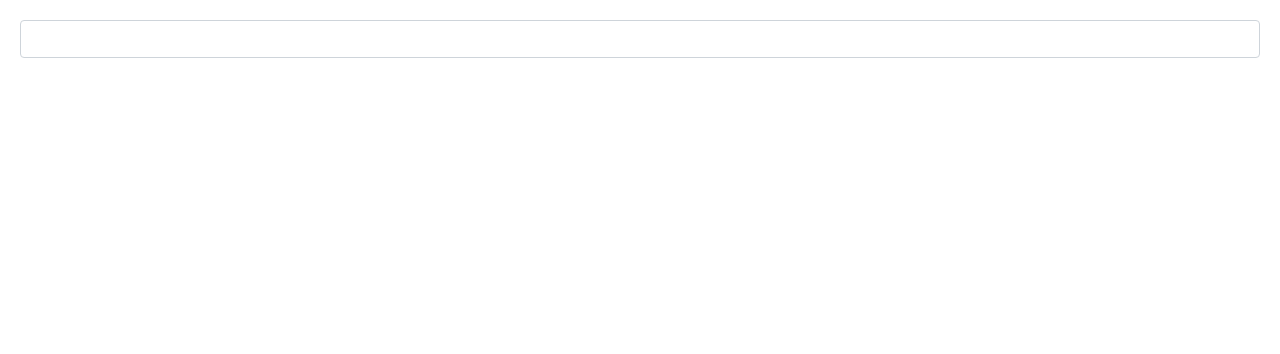
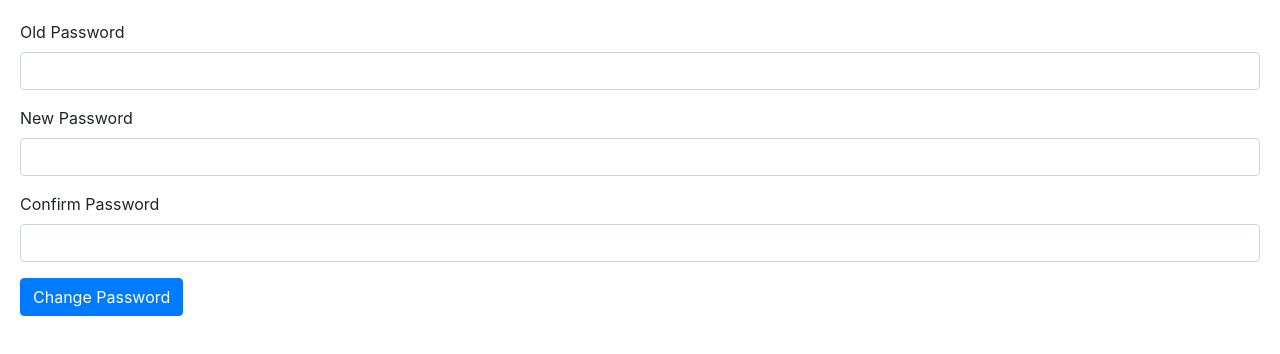
Before and after one commit to kdhruvajyothreddy/angular-assignment2, an Angular app: page / in a window 1280 px wide. Shown: the top 354 px of the page. Built offline with nearby package versions, Linux system fonts and the light colour scheme.

Commit message:
Reactive forms: Validations for form to change password

```diff
--- a/src/app/app.component.html
+++ b/src/app/app.component.html
@@ -1,3 +1,3 @@
 <link rel="stylesheet" href="https://use.fontawesome.com/releases/v5.7.0/css/all.css" integrity="sha384-lZN37f5QGtY3VHgisS14W3ExzMWZxybE1SJSEsQp9S+oqd12jhcu+A56Ebc1zFSJ" crossorigin="anonymous">
 
-<new-course-form></new-course-form>
+<change-password></change-password>
--- a/src/app/app.module.ts
+++ b/src/app/app.module.ts
@@ -12,6 +12,7 @@ import { ZippyComponent } from './zippy/zippy.component';
 import { ContactFormComponent } from './contact-form/contact-form.component';
 import { NewCourseFormComponent } from './new-course-form/new-course-form.component';
 import { SignupFormComponent } from './signup-form/signup-form.component';
+import { ChangePasswordComponent } from './change-password/change-password.component';
 
 @NgModule({
   declarations: [
@@ -23,7 +24,8 @@ import { SignupFormComponent } from './signup-form/signup-form.component';
     ZippyComponent,
     ContactFormComponent,
     NewCourseFormComponent,
-    SignupFormComponent
+    SignupFormComponent,
+    ChangePasswordComponent
   ],
   imports: [
     BrowserModule,
--- /dev/null
+++ b/src/app/change-password/change-password.component.html
@@ -0,0 +1,30 @@
+<form [formGroup]="form">
+
+    <div class="form-group">
+        <label for="oldPassword">Old Password</label>
+        <input formControlName="oldPassword" id="oldPassword" type="text" class="form-control">
+        <div *ngIf="oldPassword.touched && oldPassword.invalid" class="alert alert-danger">
+            <div *ngIf="oldPassword.errors.required">Old Password is required.</div>
+            <div *ngIf="oldPassword.errors.isOldPasswordValid">Old Password is not valid.</div>
+        </div>
+    </div>
+
+    <div class="form-group">
+        <label for="newPassword">New Password</label>
+        <input formControlName="newPassword" id="newPassword" type="text" class="form-control">
+        <div *ngIf="newPassword.touched && newPassword.invalid" class="alert alert-danger">
+            <div *ngIf="newPassword.errors.required">New Password is required.</div>
+        </div>
+    </div>
+
+    <div class="form-group">
+        <label for="confirmPassword">Confirm Password</label>
+        <input formControlName="confirmPassword" id="confirmPassword" type="text" class="form-control">
+        <div *ngIf="confirmPassword.touched && confirmPassword.invalid" class="alert alert-danger">
+            <div *ngIf="confirmPassword.errors.required">Confirm Password is required.</div>
+        </div>
+        <div *ngIf="confirmPassword.valid && form.invalid && form.errors.passwordsShouldMatch" class="alert alert-danger">Passwords do not match.</div>
+    </div>
+
+    <button class="btn btn-primary" type="submit">Change Password</button>
+</form>
--- /dev/null
+++ b/src/app/change-password/change-password.component.ts
@@ -0,0 +1,38 @@
+import { Component, OnInit } from '@angular/core';
+import { FormBuilder, FormControl, FormGroup, Validators } from '@angular/forms';
+import { PasswordValidators } from './password.validator';
+
+@Component({
+  selector: 'change-password',
+  templateUrl: './change-password.component.html',
+  styleUrls: ['./change-password.component.css']
+})
+export class ChangePasswordComponent {
+  form: FormGroup;
+
+  constructor(fb: FormBuilder) { // Injecting FormBuilder instead going with the traditional approach like done in signup-form
+    this.form = fb.group({  // Initialize the form with form fields using FormBuilder group and adding all the necessary Validators
+      oldPassword: ['', Validators.required, PasswordValidators.isOldPasswordValid], // Using the custom validator isoldPasswordValid from PasswordValidators class
+      newPassword: ['', Validators.required],
+      confirmPassword: ['', Validators.required]
+    }, {
+      validator: PasswordValidators.passwordsShouldMatch
+      // Declaring passwordShouldMatch validator from PasswordValidators class to be applied for the whole form
+    })
+  }
+
+  // Declaring getter methods for the form fields to return values from the input fields
+  get oldPassword() {
+    return this.form.get("oldPassword");
+  }
+
+  get newPassword() {
+    return this.form.get("newPassword");
+  }
+
+  get confirmPassword() {
+    return this.form.get("confirmPassword");
+  }
+
+
+}
--- /dev/null
+++ b/src/app/change-password/password.validator.ts
@@ -0,0 +1,29 @@
+import { AbstractControl, ValidationErrors } from "@angular/forms";
+
+export class PasswordValidators {
+
+    // Creating methods for custom validations
+    // Custom validation to check if the old password equivalent to 'dhruv'
+    static isOldPasswordValid(control: AbstractControl) {
+        return new Promise((resolve, reject) => {
+            setTimeout(() => {
+                if (control.value !== "dhruv") {
+                    resolve({ isOldPasswordValid:true });
+                } else {
+                    resolve(null);
+                }
+            }, 1000);
+        });
+    }
+
+    // Custom validation to check if the value of newPassword is equivalent to confirmPassword
+    static passwordsShouldMatch(control: AbstractControl) {
+        let newPassword = control.get('newPassword');
+        let confirmPassword = control.get('confirmPassword');
+        if (newPassword.value != confirmPassword.value) {
+            return { passwordsShouldMatch: true };
+        } else {
+            return null;
+        }
+    }
+}
```
Also changed, not shown: src/app/change-password/change-password.component.css (added), 1 other file (tests, documents, lock files or other folders).
